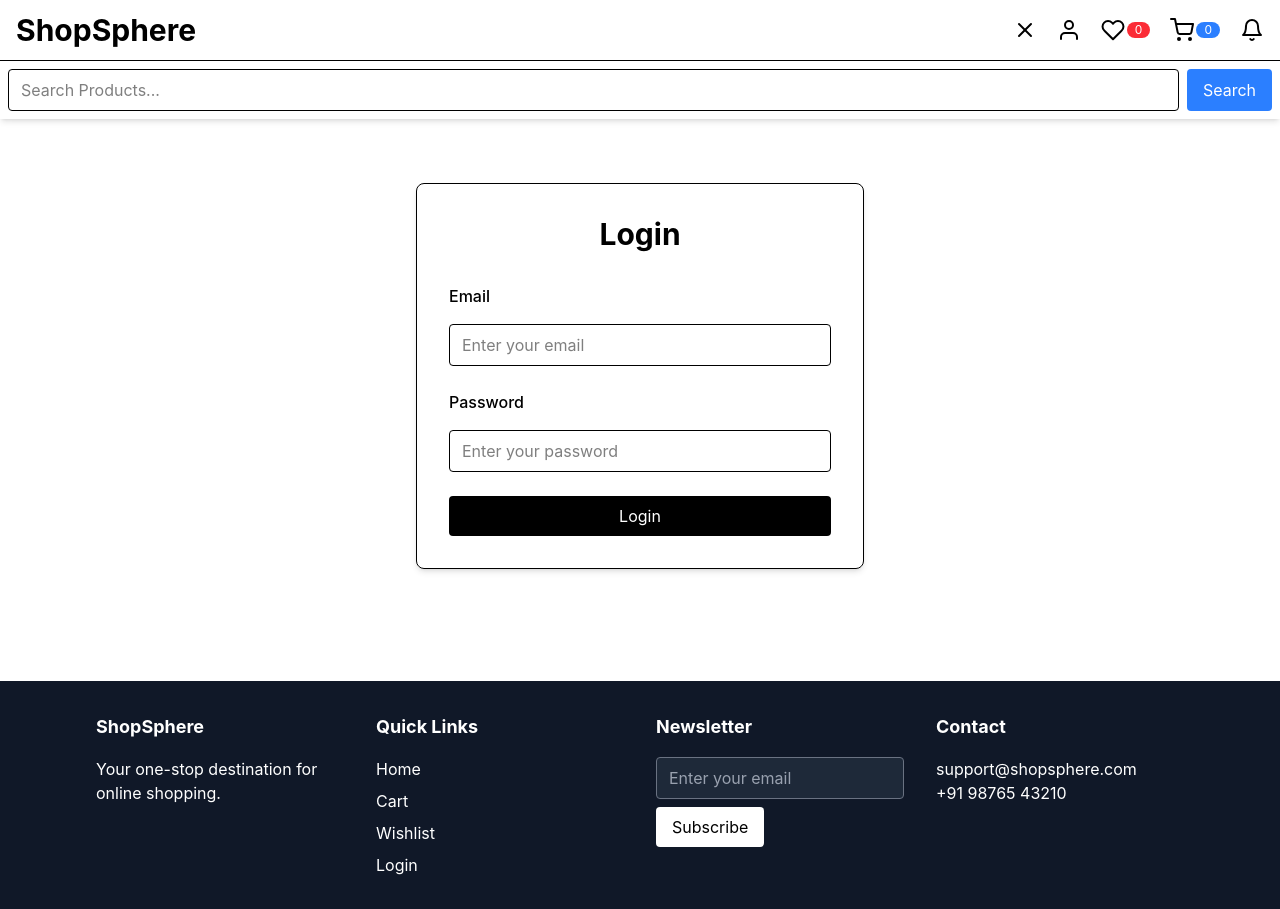
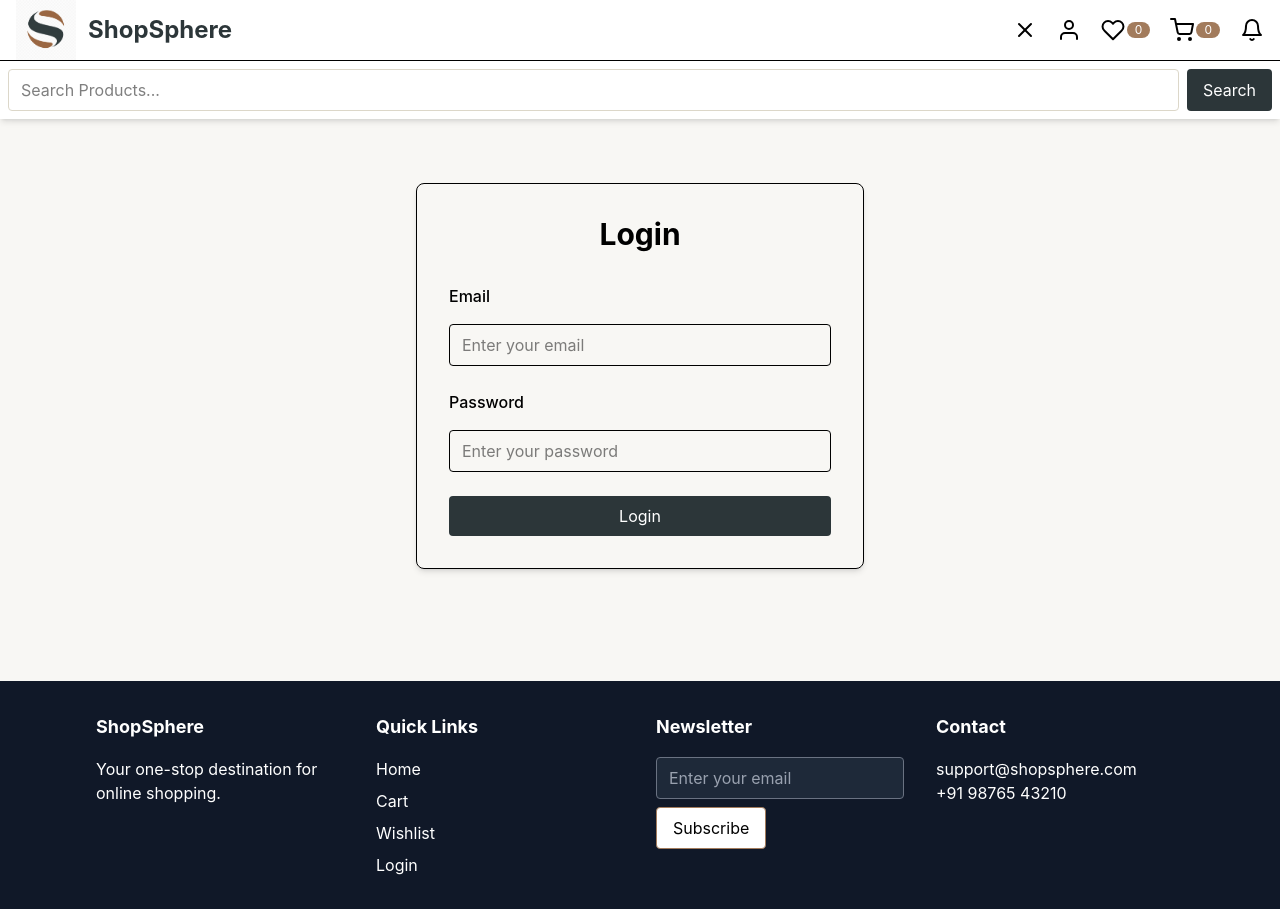
Before and after one commit to Fe-nyx/ShopSphere-Ecom-Project, a React (Vite) app: page /login in a window 1280 px wide. Both pictures are taken after a click on the button 1024 px from the left and 30 px from the top of the page. Built offline with nearby package versions, Linux system fonts and the light colour scheme.

Commit message:
Colored Buttons

```diff
--- a/src/App.jsx
+++ b/src/App.jsx
@@ -13,7 +13,7 @@ import ScrollToTop from "./components/ScrollToTop"
 function App() {
 
   return (
-    <>
+    <div className="min-h-screen bg-[var(--color-background)]">
       <ScrollToTop />
       <Header />
       <Routes>
@@ -24,7 +24,7 @@ function App() {
         <Route path="/product/:id" element={<ProductDetailsPage />} />
       </Routes>
       <Footer />
-    </>
+    </div>
   )
 }
 
--- a/src/components/Footer.jsx
+++ b/src/components/Footer.jsx
@@ -64,7 +64,16 @@ function Footer() {
             placeholder="Enter your email"
           />
 
-          <button className="text-sm md:text-base bg-white text-black px-1.5 md:px-4 py-1 md:py-2 rounded mt-2 cursor-pointer">
+          <button
+            className="
+              text-sm md:text-base
+              px-1.5 md:px-4
+              py-1 md:py-2
+              mt-2
+              btn-secondary
+              text-black
+            "
+          >
             Subscribe
           </button>
 
--- a/src/components/Header.jsx
+++ b/src/components/Header.jsx
@@ -1,9 +1,13 @@
 import { Link, useNavigate } from "react-router-dom"
 import { useSelector, useDispatch } from "react-redux"
+import { useState } from "react";
+
 import { FiSearch, FiHeart, FiShoppingCart, FiBell, FiUser, FiX } from "react-icons/fi"
 
 import { updateSearchValue } from "../redux/slices/searchSlice";
-import { useState } from "react";
+
+import logo from "../assets/logo.png"
+
 
 function Header() {
   const dispatch = useDispatch();
@@ -38,13 +42,19 @@ function Header() {
   return (
     <header className="sticky top-0 z-50 bg-white shadow-md">
 
-      <div className="flex items-center justify-between px-2 md:px-4 py-2 md:py-3">
+      <div className="flex items-center justify-between px-4">
 
         <Link
           to="/"
-          className="hover:text-blue-600"
+          className="flex items-center gap-3"
         >
-          <h1 className="text-xl md:text-2xl lg:text-3xl font-bold">
+          <img
+            src={logo}
+            alt="ShopSphere Logo"
+            className="h-10 md:h-15 w-10 md:w-15 object-contain"
+          />
+
+          <h1 className="hidden md:block text-2xl font-bold text-[var(--color-heading)]">
             ShopSphere
           </h1>
         </Link>
@@ -63,7 +73,7 @@ function Header() {
           <Link
             to="/login"
           >
-            <FiUser className="text-xl md:text-2xl"/>
+            <FiUser className="text-xl md:text-2xl" />
           </Link>
 
           <Link
@@ -73,7 +83,7 @@ function Header() {
             <FiHeart className="text-xl md:text-2xl" />
             <span
               className="
-                bg-red-500
+                bg-[var(--color-accent)]
                 text-white
                 text-xs
                 px-2
@@ -91,7 +101,7 @@ function Header() {
             <FiShoppingCart className="text-xl md:text-2xl" />
             <span
               className="
-                bg-blue-500
+                bg-[var(--color-accent)]
                 text-white
                 text-xs
                 px-2
@@ -115,16 +125,35 @@ function Header() {
             className="flex gap-1 md:gap-2"
           >
             <input
-              className="flex-1 border rounded px-1 md:px-3 md:py-2"
+              className="
+                flex-1
+                border
+                border-[var(--color-border)]
+                focus:outline-none
+                focus:ring-2
+                focus:ring-[var(--color-accent)]
+                rounded
+                px-1 md:px-3
+                md:py-2
+              "
               placeholder="Search Products..."
               value={inputValue}
-              onChange={(event)=>setInputValue(event.target.value)}
+              onChange={(event) => setInputValue(event.target.value)}
             />
 
             <button
-                type="submit"
-                className="bg-blue-500 text-white px-3 md:px-4 rounded hover:bg-blue-600 cursor-pointer"
-            >
+              type="submit"
+              className="
+                bg-[var(--color-primary)]
+                hover:bg-[var(--color-primary-hover)]
+                hover:shadow-md
+                transition-all
+                duration-200
+                text-white
+                px-3 md:px-4
+                rounded
+                cursor-pointer
+              ">
               Search
             </button>
           </form>
--- a/src/components/ProductCard.jsx
+++ b/src/components/ProductCard.jsx
@@ -75,7 +75,13 @@ function ProductCard({ product }) {
 
             <div className="flex gap-2 md:gap-4">
                 <button
-                    className="cursor-pointer flex-1 bg-black text-white px-2 py-1 md:py-2 rounded pb-1.5"
+                    className="
+                        flex-1
+                        px-2
+                        py-1 md:py-2
+                        pb-1.5
+                        btn-primary
+                    "
                     onClick={() => {
                         if (inCart) {
                             navigate("/cart");
@@ -89,7 +95,7 @@ function ProductCard({ product }) {
                 </button>
 
                 <button
-                    className="cursor-pointer border rounded px-4 py-1 md:py-2 hover:bg-gray-100 transition"
+                    className="px-4 py-1 md:py-2 btn-secondary"
                     onClick={() => {
                         if (inWishlist) {
                             dispatch(removeFromWishlist(product.id));
--- a/src/index.css
+++ b/src/index.css
@@ -1 +1,57 @@
 @import "tailwindcss";
+
+:root {
+  --color-primary: #2C3639;
+  --color-primary-hover: #3F4E4F;
+
+  --color-accent: #A27B5C;
+
+  --color-border: #DCD7C9;
+
+  --color-background: #F8F7F4;
+
+  --color-heading: #2C3639;
+
+  --color-text: #3F4E4F;
+}
+
+@layer components {
+  .btn-primary {
+    @apply
+      bg-[var(--color-primary)]
+      text-white
+      rounded
+      transition-all
+      duration-200
+      hover:bg-[var(--color-primary-hover)]
+      hover:shadow-md
+      cursor-pointer;
+  }
+
+  .btn-secondary {
+    @apply
+      bg-white
+      border
+      border-[var(--color-accent)]
+      rounded
+      transition-all
+      duration-200
+      hover:bg-[var(--color-border)]
+      hover:shadow-md
+      cursor-pointer;
+  }
+
+  .btn-danger {
+    @apply
+      border
+      border-red-500
+      text-red-500
+      rounded
+      transition-all
+      duration-200
+      hover:bg-red-500
+      hover:text-white
+      hover:shadow-md
+      cursor-pointer;
+  }
+}
--- a/src/pages/HomePage.jsx
+++ b/src/pages/HomePage.jsx
@@ -109,8 +109,8 @@ function HomePage() {
             }}
             className={
               selectedCategory === category
-                ? "border px-4 py-2 rounded-full bg-black text-white hover:bg-gray-800 cursor-pointer transition duration-200"
-                : "border px-4 py-2 rounded-full hover:bg-gray-100 cursor-pointer transition duration-200"
+                ? "px-4 py-2 rounded-full btn-primary"
+                : "px-4 py-2 rounded-full btn-secondary"
             }
           >
             {formatCategory(category)}
--- a/src/pages/LoginPage.jsx
+++ b/src/pages/LoginPage.jsx
@@ -1,9 +1,6 @@
-import { useState } from "react"
-
-
+import { useState } from "react";
 
 function LoginPage() {
-
   const [email, setEmail] = useState("");
   const [password, setPassword] = useState("");
 
@@ -23,55 +20,41 @@ function LoginPage() {
     const emailRegex = /^[^\s@]+@[^\s@]+\.[^\s@]+$/;
 
     if (trimmedEmail === "") {
-      setEmailError("Email is required")
+      setEmailError("Email is required");
       isValid = false;
-    }
-    else if (!emailRegex.test(trimmedEmail)) {
-      setEmailError("Invalid Email")
+    } else if (!emailRegex.test(trimmedEmail)) {
+      setEmailError("Invalid Email");
       isValid = false;
     }
 
     if (trimmedPassword === "") {
-      setPasswordError("Password is required")
+      setPasswordError("Password is required");
       isValid = false;
-    }
-
-    else if (trimmedPassword.length < 8) {
-      setPasswordError("Password must contain atleast 8 characters")
+    } else if (trimmedPassword.length < 8) {
+      setPasswordError("Password must contain atleast 8 characters");
       isValid = false;
-    }
-
-    else if (!(/[A-Z]/.test(trimmedPassword))) {
-      setPasswordError("Password must contain atleast one uppercase letter")
+    } else if (!/[A-Z]/.test(trimmedPassword)) {
+      setPasswordError("Password must contain atleast one uppercase letter");
       isValid = false;
-    }
-
-    else if (!(/[a-z]/.test(trimmedPassword))) {
-      setPasswordError("Password must contain atleast one lowercase letter")
+    } else if (!/[a-z]/.test(trimmedPassword)) {
+      setPasswordError("Password must contain atleast one lowercase letter");
       isValid = false;
-    }
-
-    else if (!(/[0-9]/.test(trimmedPassword))) {
-      setPasswordError("Password must contain atleast one number")
+    } else if (!/[0-9]/.test(trimmedPassword)) {
+      setPasswordError("Password must contain atleast one number");
       isValid = false;
-    }
-
-    else if (!(/[!@#$%^&*(),.?":{}|<>]/.test(trimmedPassword))) {
-      setPasswordError("Password must contain atleast one special character")
+    } else if (!/[!@#$%^&*(),.?":{}|<>]/.test(trimmedPassword)) {
+      setPasswordError("Password must contain atleast one special character");
       isValid = false;
     }
 
     if (isValid) {
-      alert("Login Successful")
+      alert("Login Successful");
     }
   }
 
-
   return (
     <div className="flex justify-center items-center py-8 md:py-16 px-4">
-
       <div className="w-full max-w-md border rounded-lg shadow-md p-4 md:p-8">
-
         <h1 className="text-xl md:text-2xl lg:text-3xl font-bold text-center mb-4 md:mb-8">
           Login
         </h1>
@@ -81,9 +64,7 @@ function LoginPage() {
           onSubmit={handleSubmit}
           className="flex flex-col gap-2 md:gap-4"
         >
-          <label className="font-medium">
-            Email
-          </label>
+          <label className="font-medium">Email</label>
 
           <input
             placeholder="Enter your email"
@@ -93,15 +74,9 @@ function LoginPage() {
             onChange={(event) => setEmail(event.target.value)}
           />
 
-          {emailError && (
-            <p className="text-red-500 text-sm">
-              {emailError}
-            </p>
-          )}
+          {emailError && <p className="text-red-500 text-sm">{emailError}</p>}
 
-          <label className="font-medium mt-2">
-            Password
-          </label>
+          <label className="font-medium mt-2">Password</label>
 
           <input
             placeholder="Enter your password"
@@ -112,25 +87,23 @@ function LoginPage() {
           />
 
           {passwordError && (
-            <p className="text-red-500 text-sm">
-              {passwordError}
-            </p>
+            <p className="text-red-500 text-sm">{passwordError}</p>
           )}
 
           <button
             type="submit"
-            className="cursor-pointer bg-black text-white py-1 md:py-2 rounded hover:bg-gray-800 transition mt-2"
+            className="
+              py-1 md:py-2
+              mt-2
+              btn-primary
+            "
           >
             Login
           </button>
-
         </form>
-
       </div>
-
-
     </div>
-  )
+  );
 }
 
-export default LoginPage
+export default LoginPage;
--- a/src/pages/WishlistPage.jsx
+++ b/src/pages/WishlistPage.jsx
@@ -62,16 +62,10 @@ function WishlistPage() {
             <button
               onClick={() => dispatch(removeFromWishlist(item.id))}
               className="
-                cursor-pointer
-                border
-                border-red-500
-                text-red-500
                 px-1
                 py-1.5
                 md:text-xl
-                rounded
-                hover:bg-red-500
-                hover:text-white transition
+                btn-danger
               ">
               <FiTrash2/>
             </button>
```
Also changed, not shown: src/pages/CartPage.jsx (+8 -11 lines), src/pages/ProductDetailsPage.jsx (+24 -23 lines), src/assets/logo.png (added).
